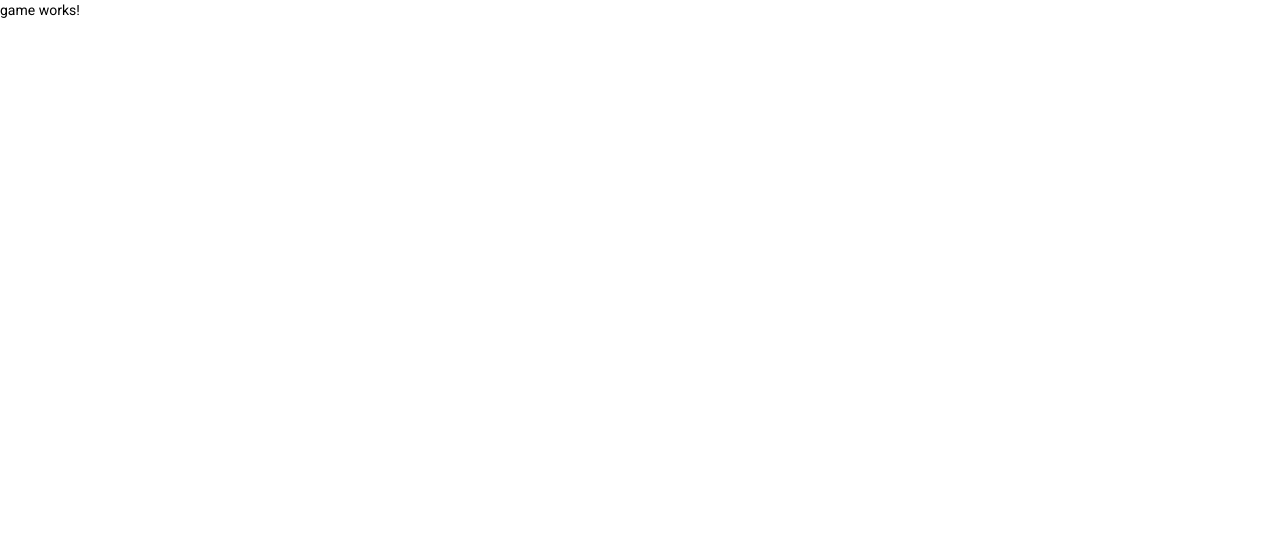
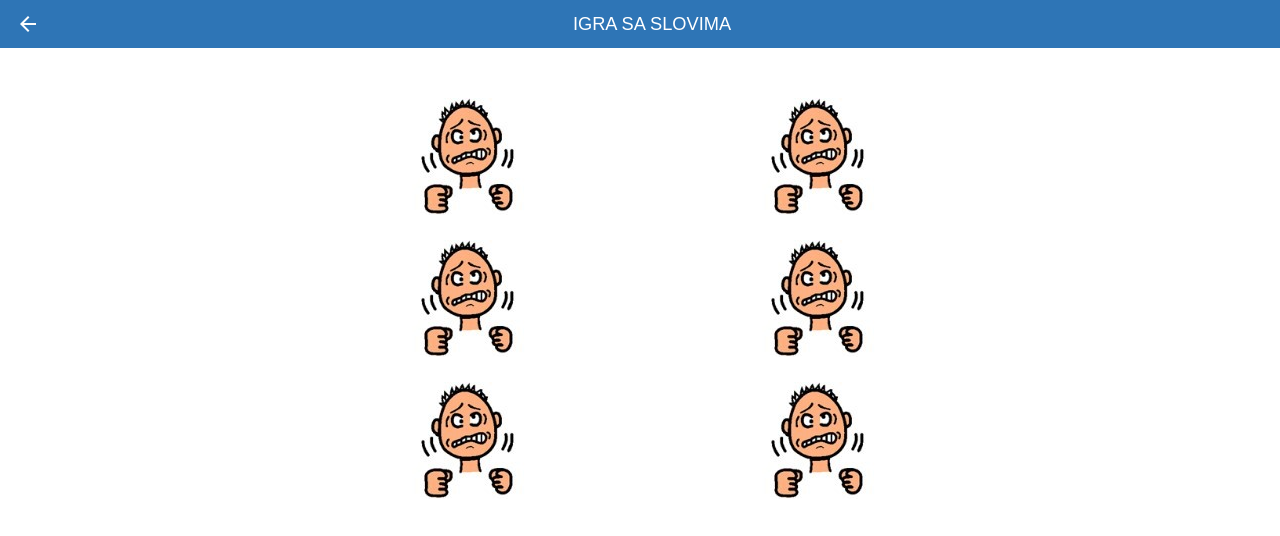
Before and after one commit to savicaAtomovic/incluzija-digitalni-racun, an Angular app: page /games/1 in a window 1280 px wide. Shown: the top 536 px of the page. Built offline with nearby package versions, Linux system fonts and the light colour scheme.

Commit message:
Add sceleton for letter games component

```diff
--- a/src/app/app.module.ts
+++ b/src/app/app.module.ts
@@ -18,6 +18,7 @@ import { TopbarComponent } from './topbar/topbar.component';
 import { HomePageComponent } from './home-page/home-page.component';
 import { GamesListComponent } from './games-list/games-list.component';
 import { GameComponent } from './game/game.component';
+import { LetterGameComponent } from './game/letter-game/letter-game.component';
 
 @NgModule({
   declarations: [
@@ -29,6 +30,7 @@ import { GameComponent } from './game/game.component';
     HomePageComponent,
     GamesListComponent,
     GameComponent,
+    LetterGameComponent,
   ],
   imports: [
     BrowserModule,
--- a/src/app/game/game.component.html
+++ b/src/app/game/game.component.html
@@ -1 +1,13 @@
-<p>game works!</p>
+<div>
+  <app-topbar
+    [title]="topbarTitle"
+    [showBackButton]="true"
+    [backOnPage]="'/games'"
+  ></app-topbar>
+  <app-letter-game
+    *ngIf="game?.type === GameType.LETTERS"
+    [game]="game"
+  ></app-letter-game>
+
+  <p *ngIf="game?.type !== GameType.LETTERS">game-component-works</p>
+</div>
--- a/src/app/game/game.component.ts
+++ b/src/app/game/game.component.ts
@@ -1,15 +1,28 @@
 import { Component, OnInit } from '@angular/core';
+import { ActivatedRoute } from '@angular/router';
+import { GamesService } from '../games-list/games.service';
+import { GameType, Games } from '../models/games';
 
 @Component({
   selector: 'app-game',
   templateUrl: './game.component.html',
-  styleUrls: ['./game.component.scss']
+  styleUrls: ['./game.component.scss'],
 })
 export class GameComponent implements OnInit {
+  game: Games;
+  GameType = GameType;
+  topbarTitle: string;
 
-  constructor() { }
+  constructor(
+    private activatedRoute: ActivatedRoute,
+    private gamesService: GamesService
+  ) {}
 
   ngOnInit(): void {
+    const id = this.activatedRoute.snapshot.paramMap.get('id');
+    this.gamesService.games.subscribe((games) => {
+      this.game = games.find((g: Games) => g.id === Number(id));
+      this.topbarTitle = this.game.name;
+    });
   }
-
 }
--- /dev/null
+++ b/src/app/game/letter-game/letter-game.component.html
@@ -0,0 +1,5 @@
+<div class="container">
+  <div class="images" *ngFor="let config of game.config">
+    <div class="image-wrapper"><img src="{{ config.image }}" /></div>
+  </div>
+</div>
--- /dev/null
+++ b/src/app/game/letter-game/letter-game.component.scss
@@ -0,0 +1,21 @@
+.container {
+  display: flex;
+  flex-wrap: wrap;
+  justify-content: space-between;
+  padding: 50px 300px;
+}
+
+.images {
+  flex: 0 0 calc(50% - 10px); /* 10px accounts for spacing between images */
+  margin-bottom: 20px;
+  text-align: center;
+}
+
+.image-wrapper {
+  width: 100%;
+}
+
+.image-wrapper img {
+  max-width: 100%;
+  height: auto;
+}
--- /dev/null
+++ b/src/app/game/letter-game/letter-game.component.ts
@@ -0,0 +1,15 @@
+import { Component, Input, OnInit } from '@angular/core';
+import { Games } from 'src/app/models/games';
+
+@Component({
+  selector: 'app-letter-game',
+  templateUrl: './letter-game.component.html',
+  styleUrls: ['./letter-game.component.scss'],
+})
+export class LetterGameComponent implements OnInit {
+  @Input() game: Games;
+
+  constructor() {}
+
+  ngOnInit(): void {}
+}
--- a/src/app/models/games.ts
+++ b/src/app/models/games.ts
@@ -3,4 +3,16 @@ export interface Games {
   name: string;
   description: string;
   image: string;
+  type: GameType;
+  config: GameConfig[];
 }
+
+export interface GameConfig {
+  id: number;
+  word: string[];
+  image: string;
+}
+
+export enum GameType {
+  LETTERS = 'LETTERS',
+}
--- a/src/assets/mock-data/games.json
+++ b/src/assets/mock-data/games.json
@@ -3,7 +3,40 @@
     "id": 1,
     "name": "Igra sa slovima",
     "description": "Kroz ovu igru djeca ce nauciti da bla bala bla",
-    "image": "assets/multimedia/1/Picture1.jpg"
+    "image": "assets/multimedia/1/Picture1.jpg",
+    "type": "LETTERS",
+    "config": [
+      {
+        "id": 1,
+        "word": ["J", "A", "J", "E"],
+        "image": "assets/multimedia/1/Picture1.jpg"
+      },
+      {
+        "id": 2,
+        "word": ["K", "O", "Nj"],
+        "image": "assets/multimedia/1/Picture1.jpg"
+      },
+      {
+        "id": 3,
+        "word": ["J", "E", "Ž"],
+        "image": "assets/multimedia/1/Picture1.jpg"
+      },
+      {
+        "id": 4,
+        "word": ["L", "A", "V"],
+        "image": "assets/multimedia/1/Picture1.jpg"
+      },
+      {
+        "id": 5,
+        "word": ["Z", "E", "C"],
+        "image": "assets/multimedia/1/Picture1.jpg"
+      },
+      {
+        "id": 6,
+        "word": ["P", "U", "Ž"],
+        "image": "assets/multimedia/1/Picture1.jpg"
+      }
+    ]
   },
   {
     "id": 2,
```
Also changed, not shown: 1 other file (tests, documents, lock files or other folders).
